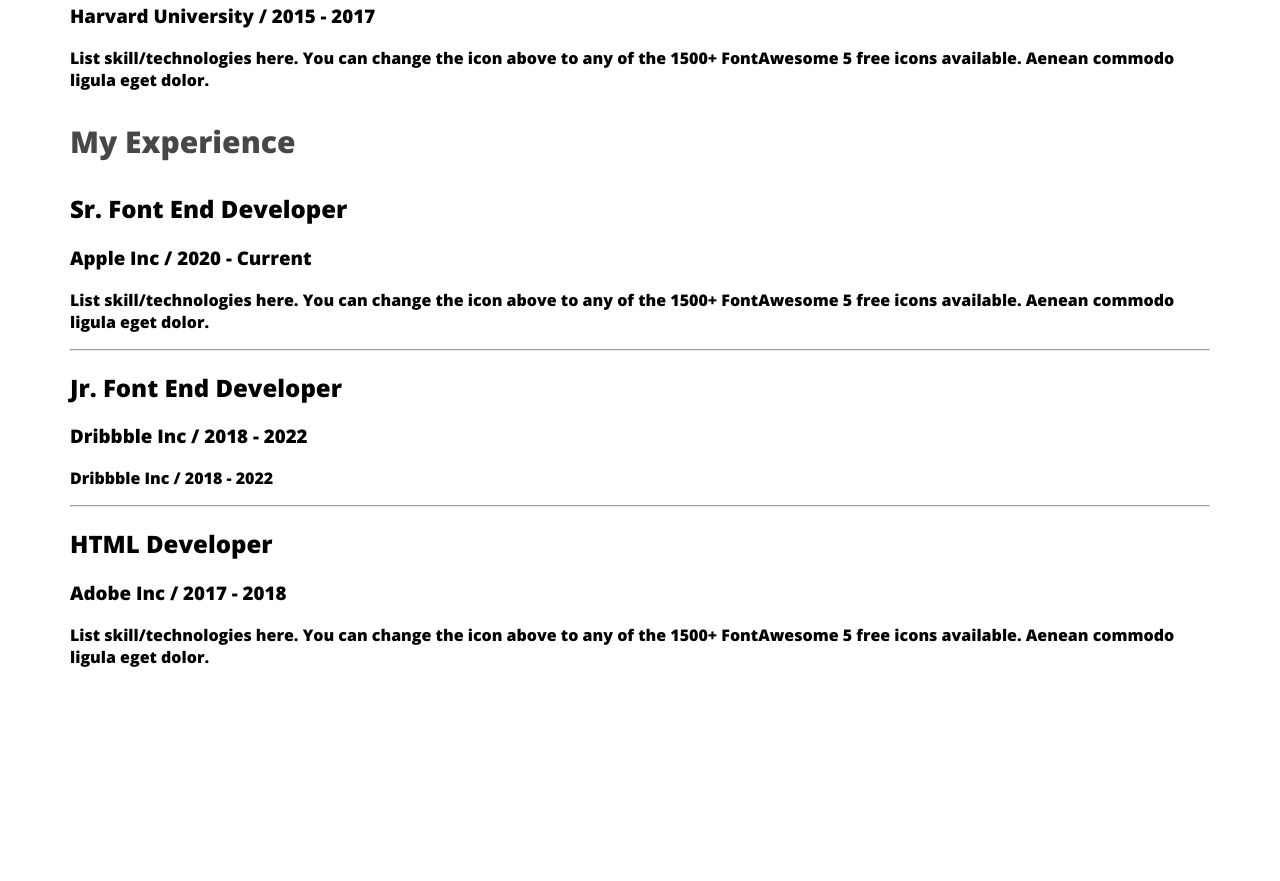
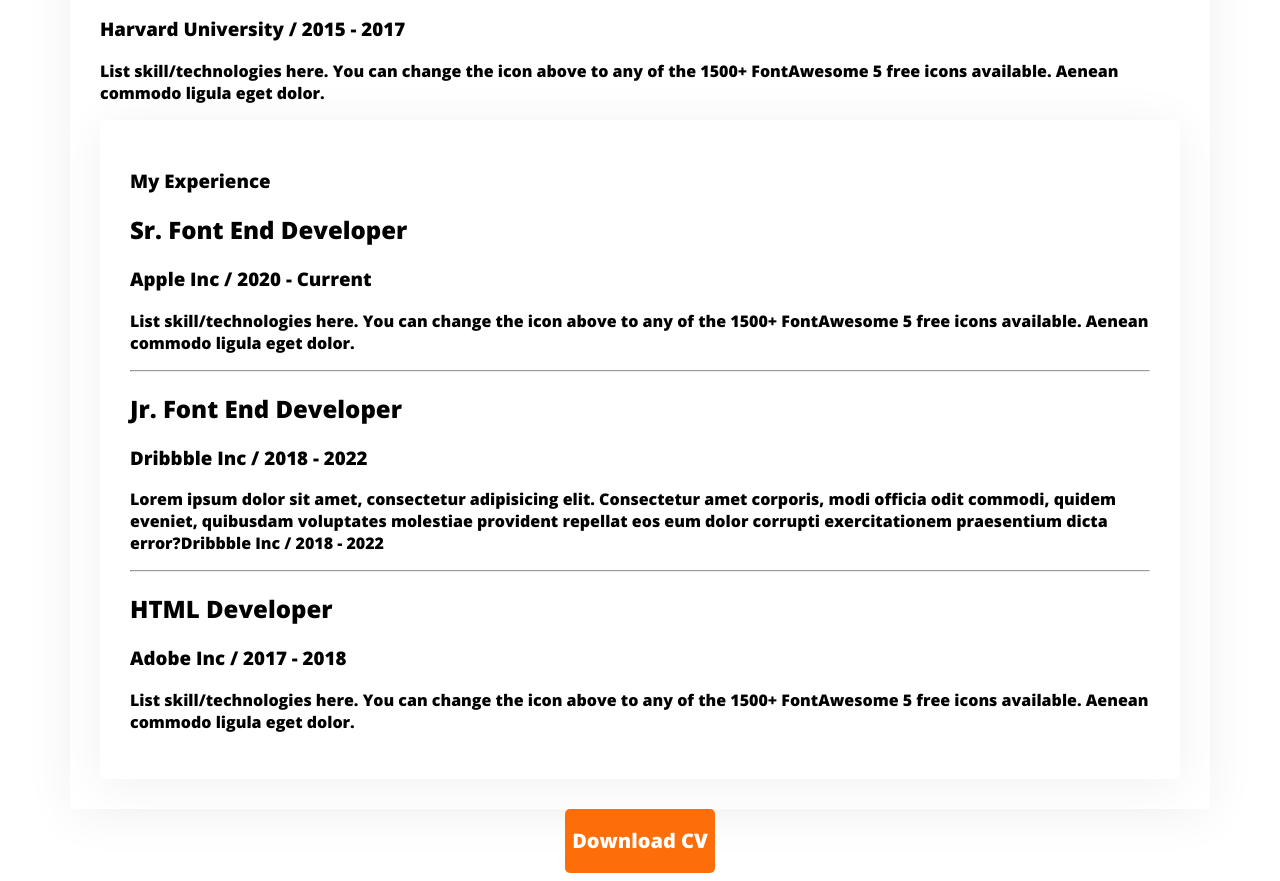
Before and after one commit to tanjimN4/web-developer-fill, a plain HTML site: page index.html in a window 1280 px wide. Shown: the part 3020-3901 px from the top of the page. Before the commit the page ends 3704 px from the top, so only its background shows below. Drawn offline with nearby package versions, Linux system fonts and the light colour scheme.

Commit message:
new5 fill

```diff
--- a/index.html
+++ b/index.html
@@ -99,33 +99,34 @@
         <section>
             <h2 class="section-title">A summary of My Resume</h2>
 
-            <div class="resume-container">
-                <div class="resuma-colum">
+            <div id="containar-r">
+
+                <div class="resuma-colum1">
                     <h3 class="resume-colum-title">My Education</h3>
-                </div>
-
-                     <div class="resume-item">
+                    <div class="resume-item">
                         <h2 class="resume-item-title">Master in Computer Engineering</h2>
                         <h3 class="resume-item-institute">Harvard University / 2015 - 2017</h3>
                         <p class="resume-item-description">List skill/technologies here. You can change the icon above
                             to any of the 1500+ FontAwesome 5 free icons available. Aenean commodo ligula eget dolor.</p>
                      </div>
                      <hr>
-                     <div class="resume-item">
+                    <div class="resume-item">
                         <h2 class="resume-item-title">Master in Computer Engineering</h2>
                         <h3 class="resume-item-institute">Harvard University / 2015 - 2017</h3>
                         <p class="resume-item-description">List skill/technologies here. You can change the icon above
                             to any of the 1500+ FontAwesome 5 free icons available. Aenean commodo ligula eget dolor.</p>
                      </div>
                      <hr>
-                     <div class="resume-item">
+                    <div class="resume-item">
                         <h2 class="resume-item-title">Master in Computer Engineering</h2>
                         <h3 class="resume-item-institute">Harvard University / 2015 - 2017</h3>
                         <p class="resume-item-description">List skill/technologies here. You can change the icon above
                             to any of the 1500+ FontAwesome 5 free icons available. Aenean commodo ligula eget dolor.</p>
                      </div>
 
-                <div class="resuma-colum">
+
+
+                <div class="resuma-colum2">
                     <h3 class="resume-colum-title">My Experience</h3>
                     <div class="resume-item">
                         <h2 class="resume-item-title">Sr. Font End Developer</h2>
@@ -137,7 +138,7 @@
                     <div class="resume-item">
                         <h2 class="resume-item-title">Jr. Font End Developer</h2>
                         <h3 class="resume-item-institute">Dribbble Inc / 2018 - 2022</h3>
-                        <p class="resume-item-description">Dribbble Inc / 2018 - 2022</p>
+                        <p class="resume-item-description">Lorem ipsum dolor sit amet, consectetur adipisicing elit. Consectetur amet corporis, modi officia odit commodi, quidem eveniet, quibusdam voluptates molestiae provident repellat eos eum dolor corrupti exercitationem praesentium dicta error?Dribbble Inc / 2018 - 2022</p>
                      </div>
                      <hr>
                     <div class="resume-item">
@@ -149,6 +150,9 @@
 
                 </div>
             </div>
+            <div class="cv">
+                <button class="primary">Download CV</button>
+            </div>
 
         </section>
     </main>
--- a/style.css
+++ b/style.css
@@ -181,9 +181,26 @@
 .section-title{
     text-align: center;
 }
-.resume-colum-title{
-    color:#474747;
-font-size: 30px;
-font-weight: 700;
+
+.resuma-colum1{
+    padding: 30px;
+    border-radius: 5px;
+background: #FFF;
+box-shadow: 0px 6px 50px 0px rgba(0, 0, 0, 0.06);
+}
+.resuma-colum2{   padding: 30px;
+    border-radius: 5px;
+background: #FFF;
+box-shadow: 0px 6px 50px 0px rgba(0, 0, 0, 0.06);
 
 }
+
+
+
+
+.resume-colum-title{
+    display: flex;
+
+}
+.cv{
+    text-align: center;}
```
